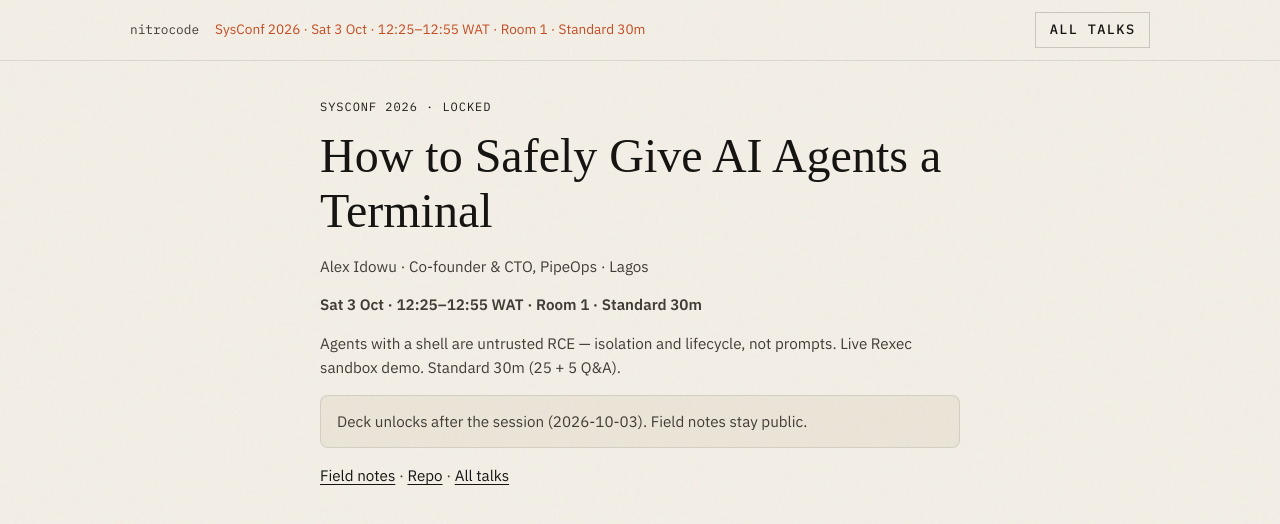
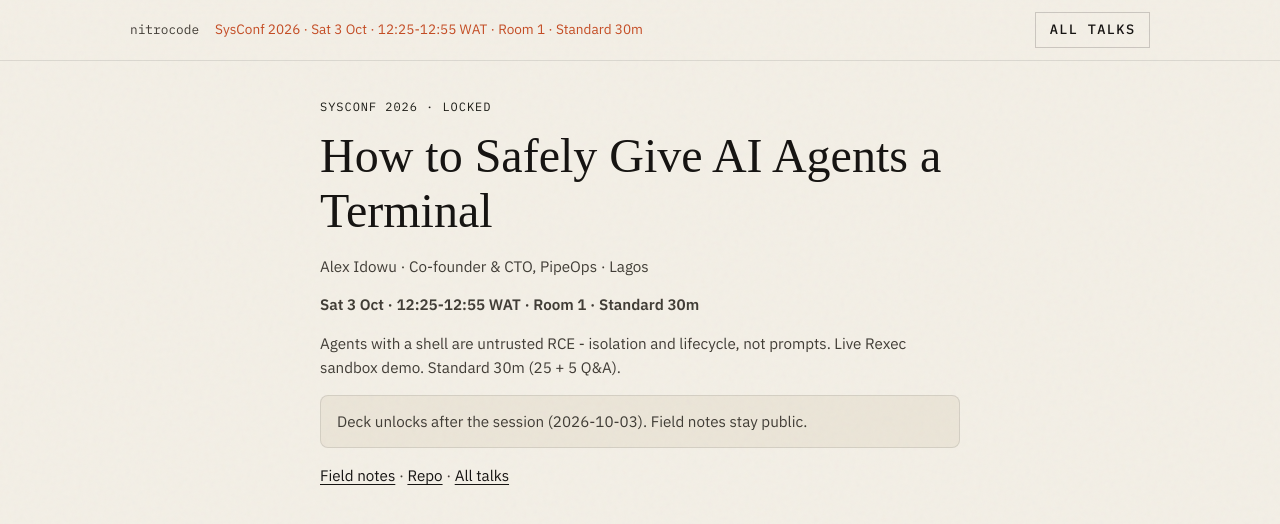
Before and after one commit to 9trocode/9trocode.github.io, a Jekyll site: the page built from talks/sysconf-2026.md, in a window 1280 px wide. Shown: the top 524 px of the page. Built offline with Jekyll 4.4.1, drawn with Linux system fonts in a browser that asks for light colours; some web fonts are replaced.

Commit message:
Replace em dashes with plain hyphens on talk pages.

```diff
--- a/talks/sysconf-2026.md
+++ b/talks/sysconf-2026.md
@@ -2,11 +2,11 @@
 layout: talk
 title: How to Safely Give AI Agents a Terminal
 description: >-
-  Agents with a shell are untrusted RCE — isolation and lifecycle, not prompts.
+  Agents with a shell are untrusted RCE - isolation and lifecycle, not prompts.
   Live Rexec sandbox demo. Standard 30m (25 + 5 Q&A).
 permalink: /talks/sysconf-2026/
 event: SysConf 2026
-slot: "Sat 3 Oct · 12:25–12:55 WAT · Room 1 · Standard 30m"
+slot: "Sat 3 Oct · 12:25-12:55 WAT · Room 1 · Standard 30m"
 talk_date: 2026-10-03
 # Deck locked while talk_date is in the future. Set locked: false to open early (e.g. stage morning).
 blog: /blog/2026/08/11/how-to-safely-give-ai-agents-a-terminal
@@ -19,7 +19,7 @@
   <h1>How to Safely Give AI Agents a Terminal</h1>
   <div class="talk-intro__meta">
     <p>Alex Idowu · Co-founder &amp; CTO, PipeOps · Lagos</p>
-    <p><strong>Sat 3 Oct 2026 · 12:25–12:55 WAT · Room 1</strong><br>
+    <p><strong>Sat 3 Oct 2026 · 12:25-12:55 WAT · Room 1</strong><br>
     25 min talk + 5 min Q&amp;A · live Rexec sandbox demo</p>
     <p>
       Field notes:
@@ -112,7 +112,7 @@
     <li>Network isolation as a first-class switch</li>
     <li>API / headless entry</li>
     <li>Audit when it matters</li>
-    <li>Outbound tunnels for real metal — not open 22</li>
+    <li>Outbound tunnels for real metal - not open 22</li>
   </ol>
 </section>
 
@@ -122,7 +122,7 @@
   <div class="talk-code">Agent / CLI / UI
         │  API or WebSocket
         ▼
-Control plane  —  create / exec / delete
+Control plane - create / exec / delete
         │
         ├── Cloud terminal  (container + gVisor + limits + isolated net)
         └── BYOS agent      (outbound WebSocket → real hardware)</div>
@@ -137,7 +137,7 @@
     <li>Cap drop + <code>no-new-privileges</code></li>
     <li>Isolated bridge, ICC off</li>
     <li>OCI runtime <code>runsc</code> (gVisor)</li>
-    <li>Attach via API / WebSocket — not published SSH</li>
+    <li>Attach via API / WebSocket - not published SSH</li>
   </ul>
   <p class="ok">That model is what I designed into Rexec. Steal the shape.</p>
 </section>
@@ -151,7 +151,7 @@
     <li>Run something agent-shaped</li>
     <li><strong>Delete.</strong> Assume disk is gone.</li>
   </ol>
-  <div class="talk-code"># shape, not scripture — use your real Rexec flow
+  <div class="talk-code"># shape, not scripture - use your real Rexec flow
 rexec sandbox create --network none
 # …attempt / show block…
 rexec sandbox delete</div>
@@ -162,10 +162,10 @@
   <p class="talk-slide__label">12 · Ladder</p>
   <h2>Isolation ladder</h2>
   <ol>
-    <li>cgroup + caps + network — baseline</li>
-    <li>gVisor (<code>runsc</code>) — smaller host syscall surface</li>
-    <li>MicroVMs (Firecracker) — when the threat model demands it</li>
-    <li>Dedicated nodes / accounts — compliance, not cosplay</li>
+    <li>cgroup + caps + network - baseline</li>
+    <li>gVisor (<code>runsc</code>) - smaller host syscall surface</li>
+    <li>MicroVMs (Firecracker) - when the threat model demands it</li>
+    <li>Dedicated nodes / accounts - compliance, not cosplay</li>
   </ol>
   <p>Containers alone aren’t a hostile multi-tenant boundary. Name the rung you’re buying.</p>
 </section>
@@ -205,7 +205,7 @@
     <thead><tr><th>Need</th><th>Prefer</th></tr></thead>
     <tbody>
       <tr><td>Untrusted model code</td><td>Cloud terminal + gVisor</td></tr>
-      <tr><td>Real GPU / lab box</td><td>BYOS — treat like prod access</td></tr>
+      <tr><td>Real GPU / lab box</td><td>BYOS - treat like prod access</td></tr>
       <tr><td>Shared expensive machine</td><td>BYOS + identity + recording</td></tr>
     </tbody>
   </table>
@@ -215,11 +215,11 @@
   <p class="talk-slide__label">16 · Failures</p>
   <h2>Failure modes I’ve hit</h2>
   <ul>
-    <li><strong>Docker socket</strong> — relocates the gate</li>
-    <li><strong>Open egress</strong> — agents phone home</li>
-    <li><strong>Thrash</strong> — quotas / TTLs are security features</li>
-    <li><strong>Prompt as security</strong> — UX, not a boundary</li>
-    <li><strong>Runtime theater</strong> — gVisor on paper, runc in prod</li>
+    <li><strong>Docker socket</strong> - relocates the gate</li>
+    <li><strong>Open egress</strong> - agents phone home</li>
+    <li><strong>Thrash</strong> - quotas / TTLs are security features</li>
+    <li><strong>Prompt as security</strong> - UX, not a boundary</li>
+    <li><strong>Runtime theater</strong> - gVisor on paper, runc in prod</li>
   </ul>
 </section>
 
```
Also changed, not shown: talks/index.md (+2 -2 lines), talks/localhost-2024-multitenancy.md (+3 -3 lines), talks/pycon-ng-2024-iac.md (+2 -2 lines).
